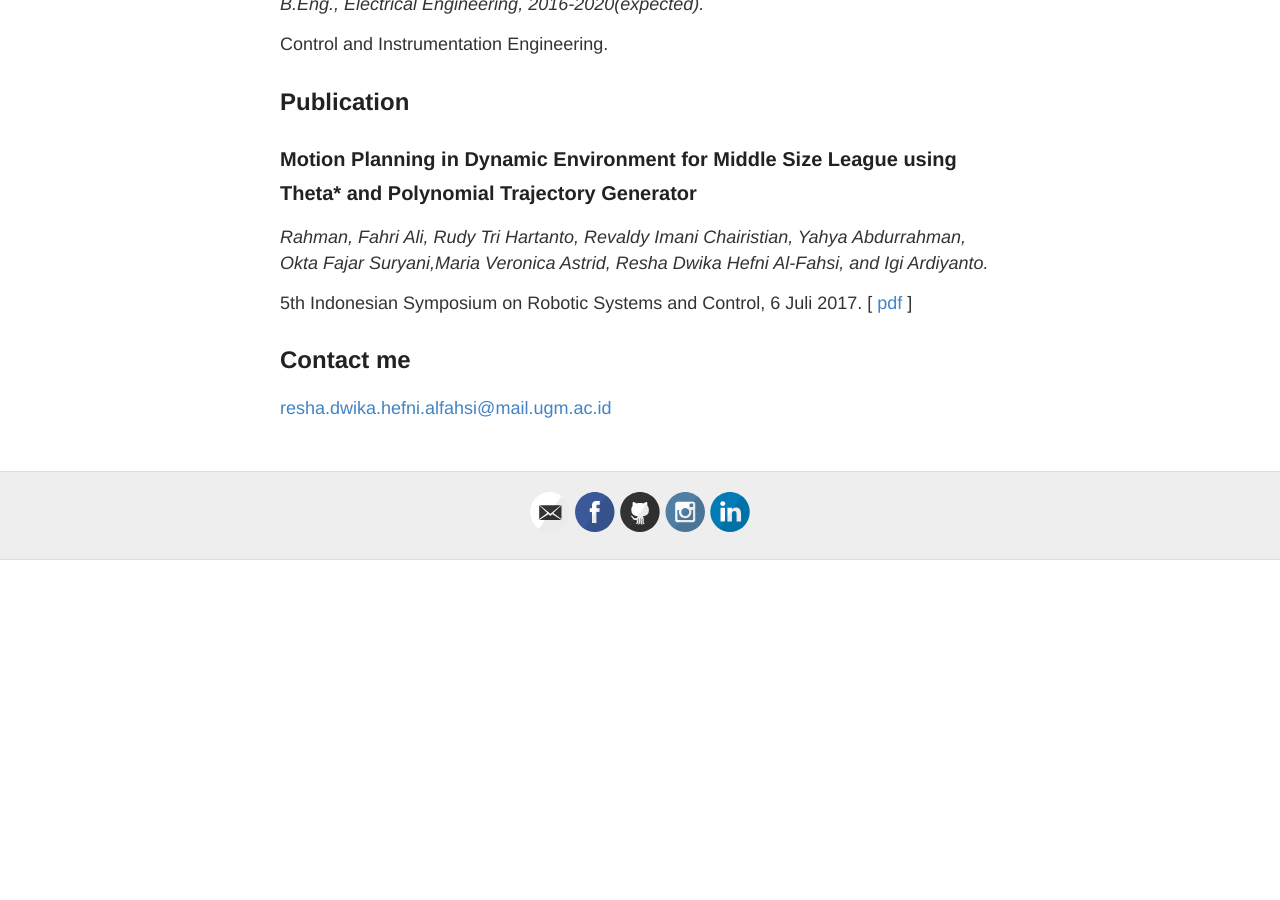
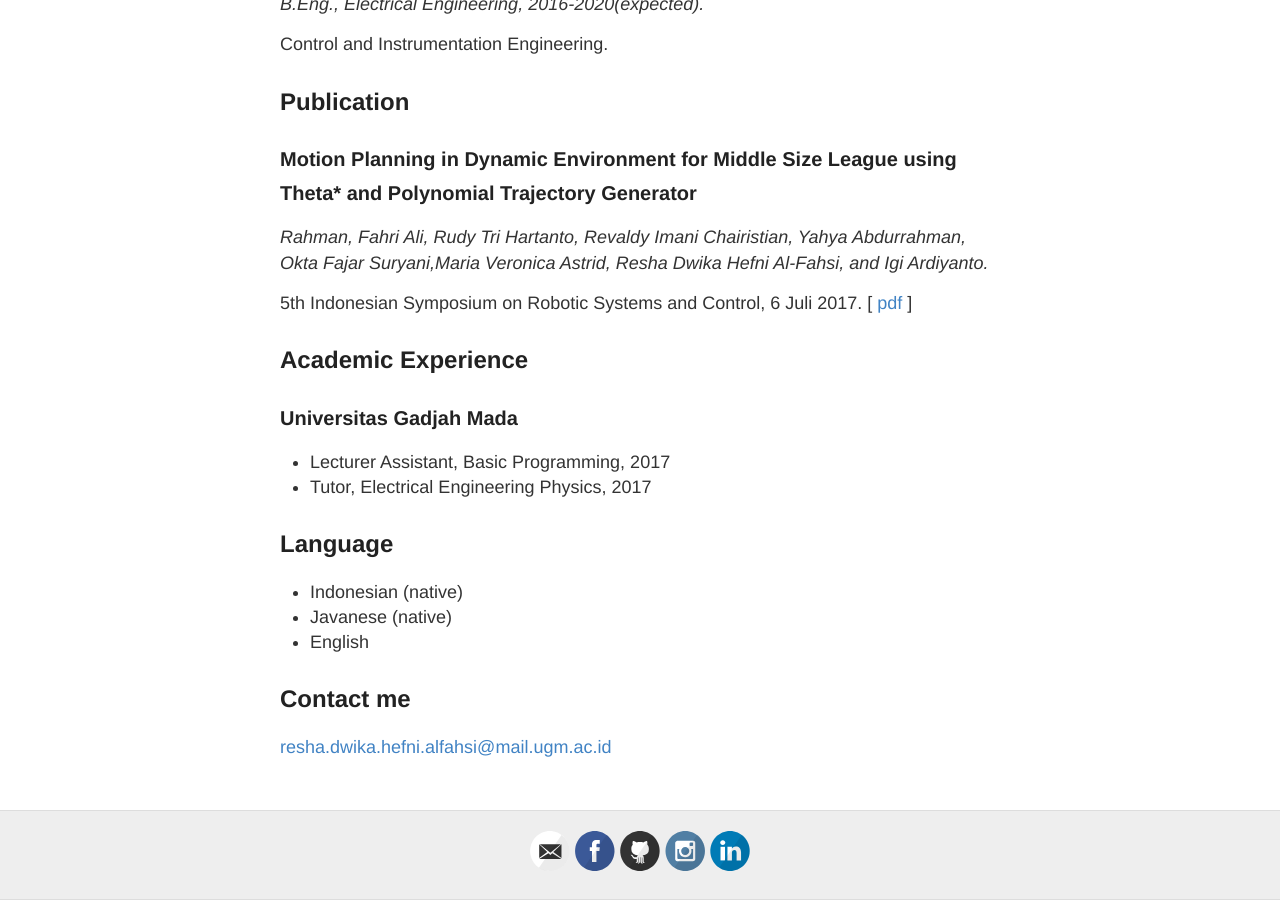
Before and after one commit to reshalfahsi/reshalfahsi.github.io, a Jekyll site: the page built from about.md, in a window 1280 px wide and 900 px high, scrolled down 1008 px. Built offline with Jekyll 4.4.1, drawn with Linux system fonts in a browser that asks for light colours; before the commit the page ends 1568 px from its top, so only the background shows below that.

Commit message:
about updated

```diff
--- a/about.md
+++ b/about.md
@@ -34,5 +34,15 @@ _Rahman, Fahri Ali, Rudy Tri Hartanto, Revaldy Imani Chairistian, Yahya Abdurrah
 >5th Indonesian Symposium on Robotic Systems and Control, 6 Juli 2017.
 >[ [pdf](http://digilib.mercubuana.ac.id/manager/t!@file_artikel_abstrak/Isi_Artikel_877216399578.pdf) ]
 
+## Academic Experience
+### Universitas Gadjah Mada
+* Lecturer Assistant, Basic Programming, 2017
+* Tutor, Electrical Engineering Physics, 2017
+
+## Language
+* Indonesian (native)
+* Javanese (native)
+* English
+
 ## Contact me
 [resha.dwika.hefni.alfahsi@mail.ugm.ac.id](mailto:resha.dwika.hefni.alfahsi@mail.ugm.ac.id)
```
